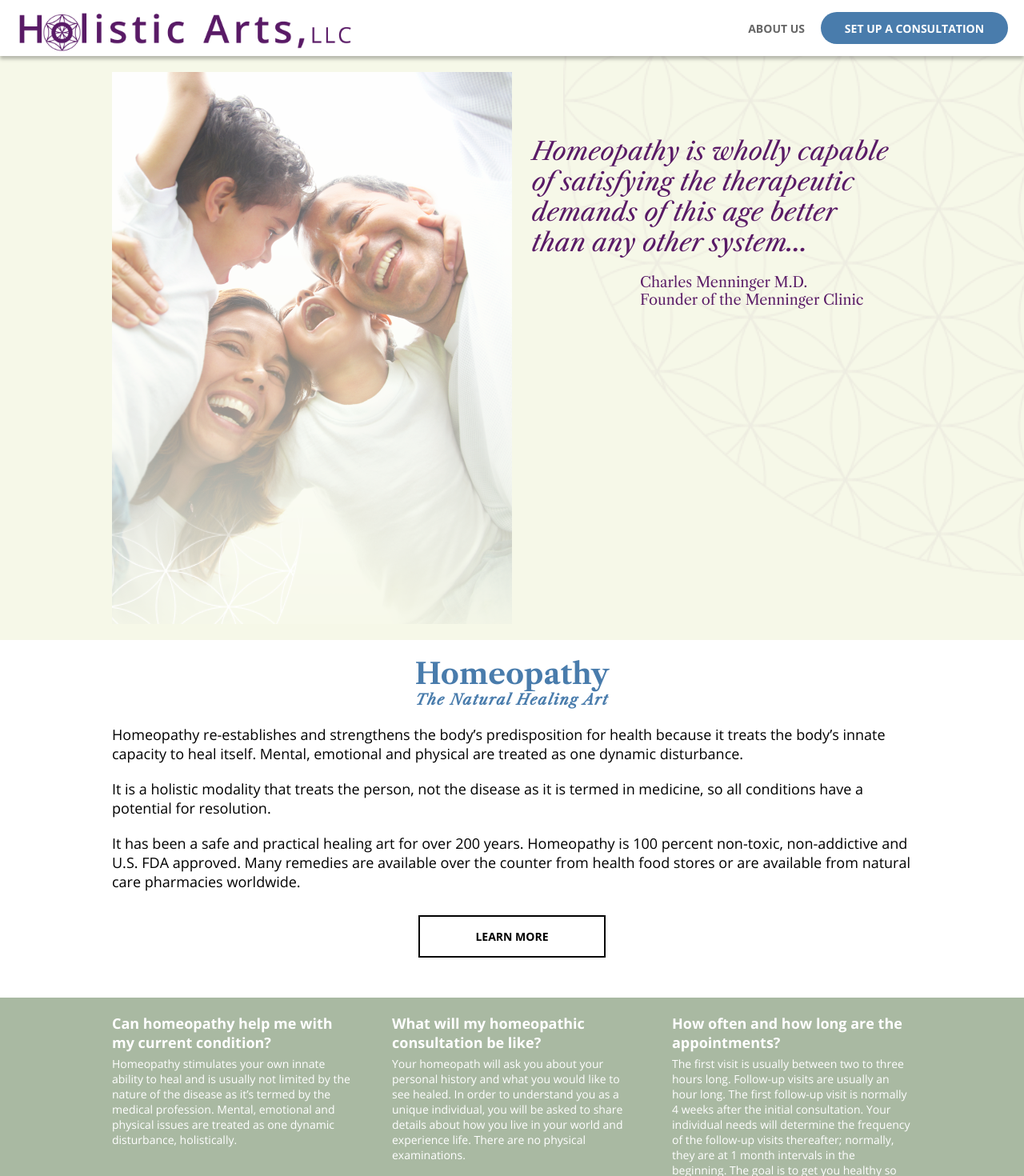
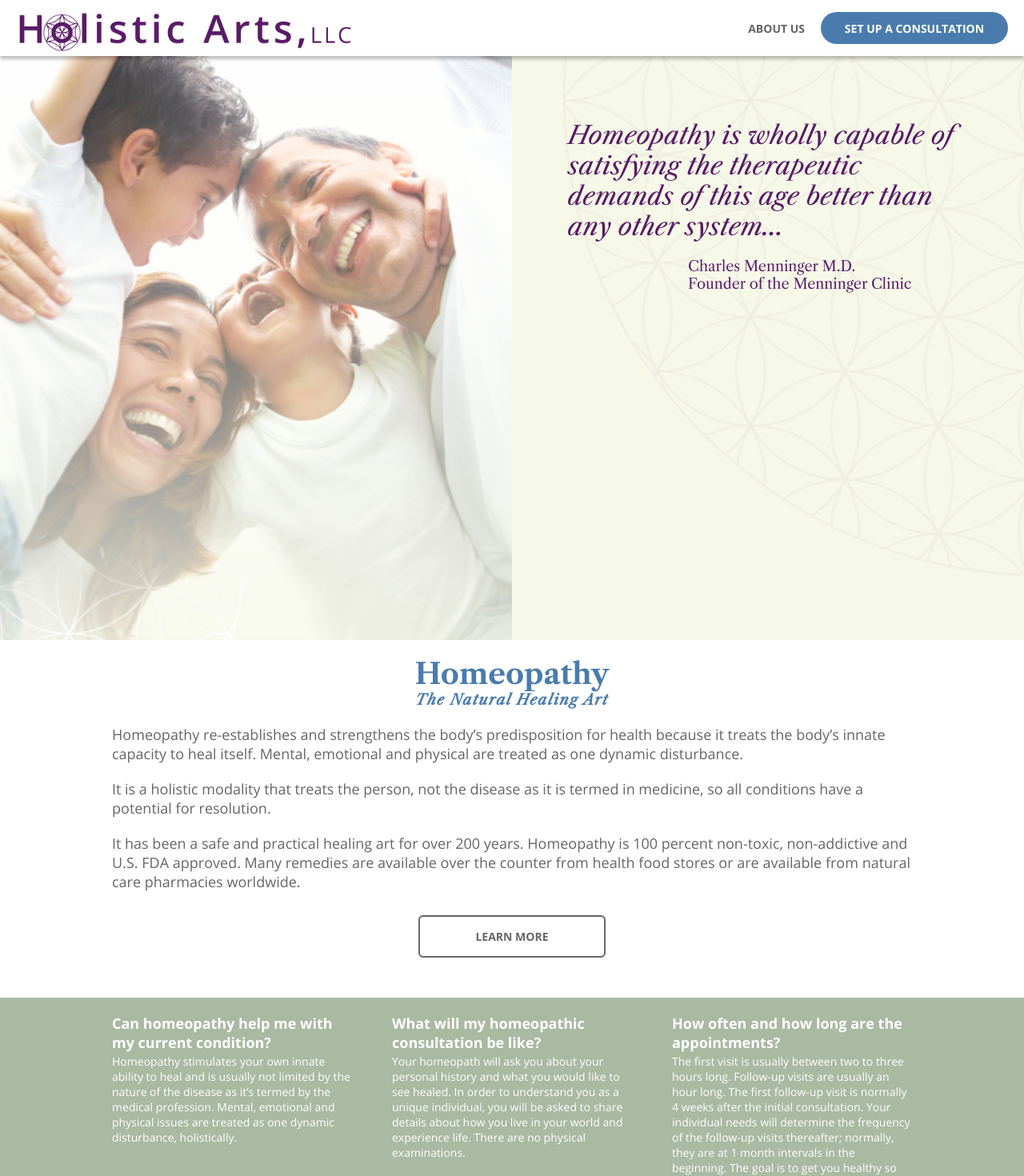
Before and after one commit to joe-gerhard/holistic-arts, a React (Create React App) app: page / in a window 1280 px wide. Shown: the top 1470 px of the page at 80% size. Built offline with nearby package versions, Linux system fonts and the light colour scheme.

Commit message:
Update various styles

```diff
--- a/src/components/AboutHomeopathySection/styles.ts
+++ b/src/components/AboutHomeopathySection/styles.ts
@@ -37,7 +37,7 @@ const Paragraph = styled.p(
   ({ theme }: PropsWithTheme) => css`
     margin-top: 20px;
     font-family: "Open Sans";
-    color: ${theme.dark};
+    color: ${theme.gray};
     font-size: 18px;
   `
 );
@@ -52,18 +52,23 @@ const LearnMoreButton = styled(Link)(
     height: 53px;
 
     background: ${theme.light};
-    border: 2px solid ${theme.dark};
+    border: 2px solid ${theme.gray};
+    border-radius: 6px;
 
     margin: 30px 0;
 
-    color: ${theme.dark};
+    color: ${theme.gray};
     font-family: "Open Sans";
     font-weight: bold;
     font-size: 14px;
     text-decoration: none;
 
+    transition: all 0.5s;
+
     &:hover {
       cursor: pointer;
+      border-color: ${theme.dark};
+      color: ${theme.dark};
     }
   `
 );
--- a/src/components/AboutSection/styles.ts
+++ b/src/components/AboutSection/styles.ts
@@ -60,7 +60,6 @@ const ProfilePicture = styled.img(
     background: ${theme.lightGray};
     position: absolute;
     top: -125px;
-    border: 1px solid ${theme.gray};
   `
 );
 
--- a/src/components/ConsultationSection/ConsultationSection.tsx
+++ b/src/components/ConsultationSection/ConsultationSection.tsx
@@ -9,16 +9,7 @@ const ConsultationSection = () => {
       <ContentWrapper>
         <Styled.Card>
           <Styled.Headline>Set Up Your Consultation</Styled.Headline>
-          <Styled.Text>
-            To set up your initial consultation, please contact Barbara via
-            email here:
-          </Styled.Text>
-          <Styled.EmailLink
-            target="_blank"
-            href="mailto:Barbara@holisticartsnj.com"
-          >
-            EMAIL ME
-          </Styled.EmailLink>
+
           <Styled.Header>Initial Consultation</Styled.Header>
           <Styled.Text>
             Your consultation will normally take from 2 to 3 hours. No
@@ -34,6 +25,16 @@ const ConsultationSection = () => {
             beginning. The goal is to get you healthy so you only call the
             homeopath as needed.
           </Styled.Text>
+          <Styled.Header>
+            To set up your initial consultation, please contact Barbara via
+            email here:
+          </Styled.Header>
+          <Styled.EmailLink
+            target="_blank"
+            href="mailto:Barbara@holisticartsnj.com"
+          >
+            EMAIL ME
+          </Styled.EmailLink>
         </Styled.Card>
       </ContentWrapper>
     </Styled.ConsultationSection>
--- a/src/components/ConsultationSection/styles.ts
+++ b/src/components/ConsultationSection/styles.ts
@@ -81,12 +81,14 @@ const Text = styled.p(
     max-width: 500px;
     color: ${theme.dark};
     font-size: 14px;
+    margin-bottom: 10px;
   `
 );
 
 const EmailLink = styled.a(
   ({ theme }: PropsWithTheme) => css`
-    margin-top: 10px;
+    margin: 0 auto;
+    margin-top: 30px;
     color: ${theme.light};
     background: ${theme.highlight};
     height: 40px;
--- a/src/components/QuestionGroup/styles.ts
+++ b/src/components/QuestionGroup/styles.ts
@@ -12,14 +12,14 @@ const QuestionGroup = styled.div(
 
     @media (max-width: 810px) {
       width: 100%;
+      margin-bottom: 15px;
     }
   `
 );
 
 const QuestionRow = styled.div`
   display: flex;
-  align-items: center;
-  margin-bottom: 5px;
+  align-items: flex-start;
 `;
 
 const Question = styled.h3`
@@ -32,7 +32,7 @@ interface AnswerProps {
 
 const Answer = styled.p(
   ({ isOpen }: AnswerProps) => css`
-    margin: 5px 0 7px 0;
+    margin: 2px 0 7px 0;
     font-size: 14px;
 
     @media (max-width: 810px) {
@@ -53,7 +53,8 @@ const Arrow = styled.img(
     height: 11px;
     width: 17px;
     margin-right: 10px;
-    transform: rotate(${isOpen ? "180deg" : "0deg"});
+    transform: rotate(${isOpen ? "0deg" : "180deg"});
+    margin-top: 7px;
 
     @media (max-width: 810px) {
       display: block;
--- a/src/components/SplashSection/SplashSection.tsx
+++ b/src/components/SplashSection/SplashSection.tsx
@@ -1,13 +1,12 @@
 import React from "react";
 import Styled from "./styles";
-import { ContentWrapper } from "../../styles/baseStyles";
 import family from "../../images/Family.png";
 
 const SplashSection = () => {
   return (
     <Styled.SplashSection>
       <Styled.BackgroundImage />
-      <ContentWrapper>
+      <Styled.Content>
         <Styled.Image src={family} alt="Family" />
         <Styled.QuoteWrapper>
           <Styled.QuoteGroup>
@@ -21,7 +20,7 @@ const SplashSection = () => {
             </Styled.QuoteAuthor>
           </Styled.QuoteGroup>
         </Styled.QuoteWrapper>
-      </ContentWrapper>
+      </Styled.Content>
     </Styled.SplashSection>
   );
 };
--- a/src/components/SplashSection/styles.ts
+++ b/src/components/SplashSection/styles.ts
@@ -1,5 +1,5 @@
 import styled, { css } from "styled-components";
-import { Section } from "../../styles/baseStyles";
+import { Section, ContentWrapper } from "../../styles/baseStyles";
 import { PropsWithTheme } from "../../styles/theme";
 import flowerOfLife from "../../images/FlowerOfLife.png";
 
@@ -8,18 +8,33 @@ const SplashSection = styled(Section)(
     min-height: calc(100vh - 70px);
     background-color: ${theme.secondary};
     display: flex;
+    padding: 0;
   `
 );
+
+const Content = styled(ContentWrapper)`
+  width: 100%;
+  max-width: 100vw;
+
+  @media (max-width: 812px) {
+    flex-direction: column;
+    flex-wrap: nowrap;
+  }
+`;
 
 const Image = styled.img(
   ({ theme }: PropsWithTheme) => css`
     position: relative;
     object-fit: cover;
-    height: calc(100vh - 110px);
+    height: 100vh;
     width: 100%;
-    max-height: 754px;
-    max-width: 500px;
+    max-height: calc(100vh - 70px);
+    max-width: 50vw;
     z-index: 1;
+
+    @media (max-width: 812px) {
+      max-width: 100vw;
+    }
   `
 );
 
@@ -30,9 +45,20 @@ const QuoteWrapper = styled.div(
     justify-content: center;
     height: 100%;
     width: 100%;
-    max-height: 754px;
-    max-width: 500px;
+    max-width: 50vw;
     z-index: 1;
+
+    @media (max-width: 812px) {
+      padding: 20px;
+      padding-bottom: 0;
+      position: absolute;
+      margin: 0 auto;
+      max-width: 100vw;
+      bottom: 0;
+      background: ${theme.secondary + 55};
+      align-items: center;
+      height: auto;
+    }
   `
 );
 
@@ -42,6 +68,11 @@ const QuoteGroup = styled.div(
     margin-bottom: 30px;
     color: ${theme.primary};
     width: 90%;
+    max-width: 500px;
+
+    @media (max-width: 812px) {
+      margin-top: 0;
+    }
   `
 );
 
@@ -51,7 +82,7 @@ const Quote = styled.div`
   font-size: 31px;
 
   @media (max-width: 523px) {
-    font-size: 24px;
+    font-size: 20px;
   }
 `;
 
@@ -91,6 +122,7 @@ const BackgroundImage = styled.div`
 
 export default {
   SplashSection,
+  Content,
   Image,
   QuoteWrapper,
   QuoteGroup,
--- a/src/components/TestimonialSection/styles.ts
+++ b/src/components/TestimonialSection/styles.ts
@@ -56,7 +56,7 @@ const Headline = styled.h2(
   ({ theme }: PropsWithTheme) => css`
     font-family: "Open Sans";
     color: ${theme.highlight};
-    font-size: 36px;
+    font-size: 30px;
     font-weight: bold;
     margin-bottom: 30px;
     text-align: center;
```
